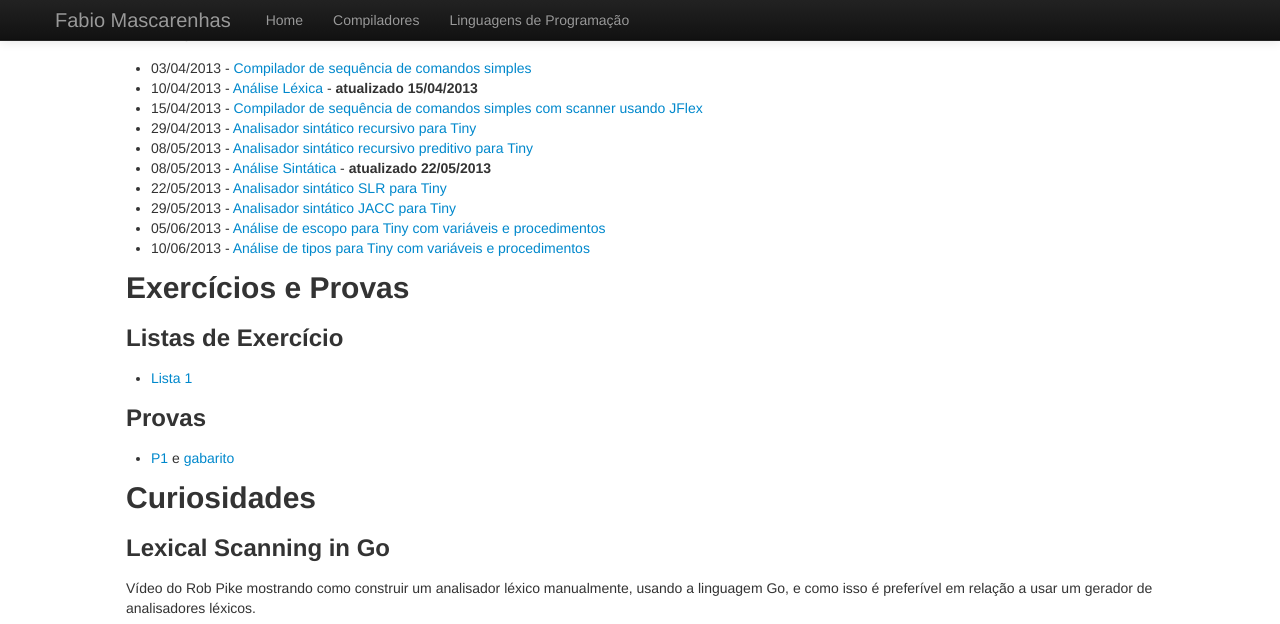
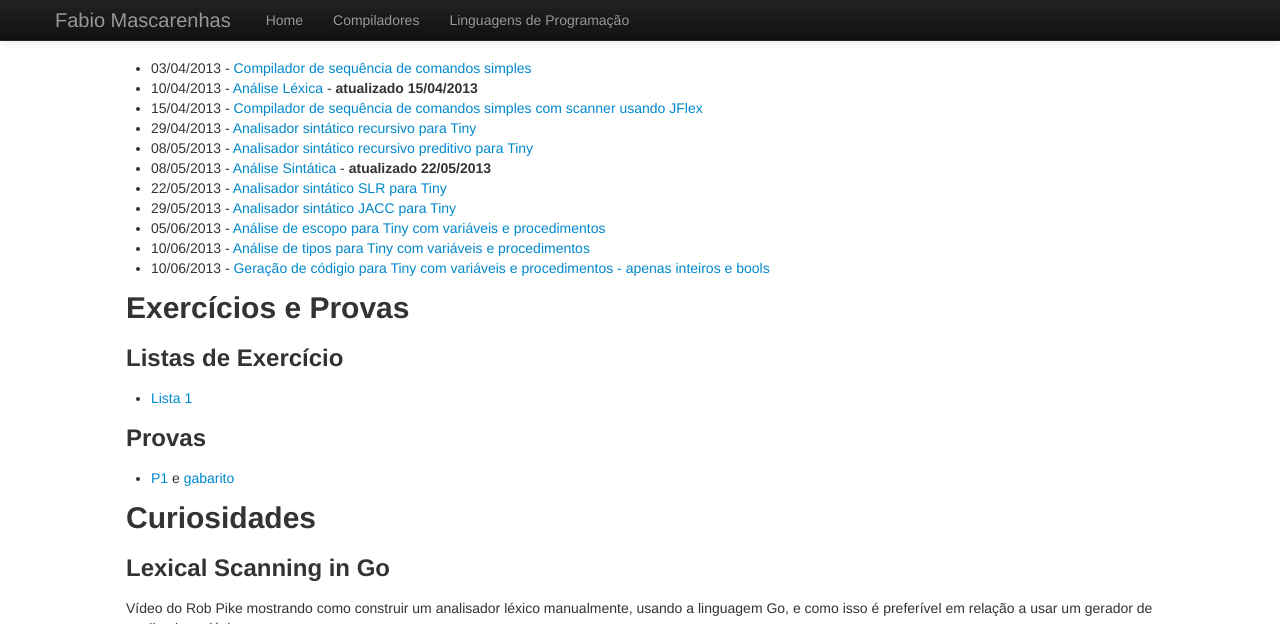
Before and after one commit to fabiomascarenhas/fabiomascarenhas.github.com, a Jekyll site: the page built from comp/index.md, in a window 1280 px wide and 900 px high, scrolled down 1724 px, cut to the strip 0-624 px from the top of the window. Built offline with Jekyll 4.4.1, drawn with Linux system fonts in a browser that asks for light colours.

Commit message:
notas de aula compiladores 24/06

```diff
--- a/comp/index.md
+++ b/comp/index.md
@@ -145,6 +145,7 @@ Notas de Aula
 * 29/05/2013 - [Analisador sintático JACC para Tiny](Tiny_JACC.zip)
 * 05/06/2013 - [Análise de escopo para Tiny com variáveis e procedimentos](Tiny_Escopo.zip)
 * 10/06/2013 - [Análise de tipos para Tiny com variáveis e procedimentos](Tiny_Tipos.zip)
+* 10/06/2013 - [Geração de códigio para Tiny com variáveis e procedimentos - apenas inteiros e bools](Tiny_Codigo.zip)
 
 Exercícios e Provas
 -------------------
```
Also changed, not shown: 1 other file.
